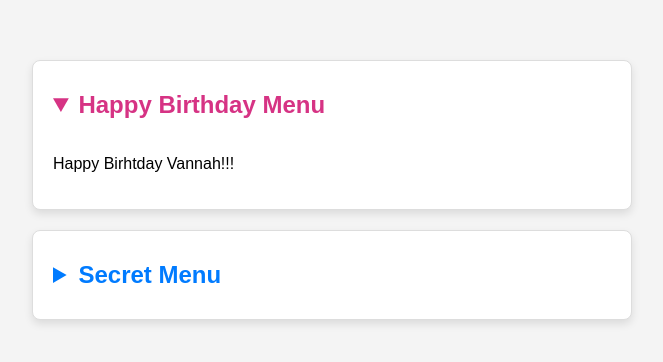
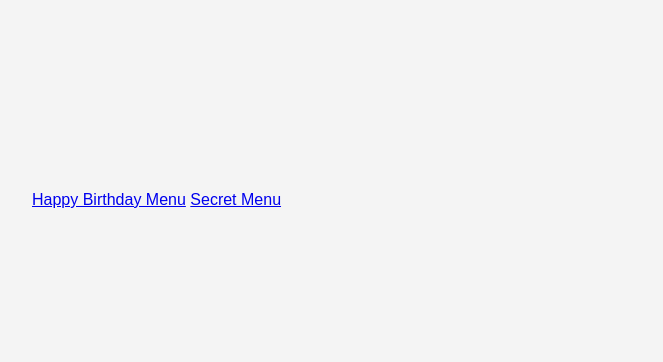
Before and after one commit to CouldntThink225/CouldntThink225.github.io, a plain HTML site: page index.html in a window 1280 px wide. Shown: the part 200-562 px from the top of the page, without its empty margins (308-971 px from the left). Drawn offline with Linux system fonts and the light colour scheme.

Commit message:
Update index.html

```diff
--- a/index.html
+++ b/index.html
@@ -64,20 +64,10 @@
 <body>
     <div class="container">
         <!-- Happy Birthday Menu -->
-        <details id="birthday-menu" class="menu" open>
-            <summary>Happy Birthday Menu</summary>
-            <div class="content">
-                <p>Happy Birhtday Vannah!!!</p>
-            </div>
-        </details>
+        <a href="/Happy Birthday/">Happy Birthday Menu</a>
 
         <!-- Secret Menu -->
-        <details id="secret-menu" class="menu">
-            <summary>Secret Menu</summary>
-            <div class="content">
-                <p>Unfortunately you must have a password to access this menu type it here! (Hint: It might be your birthday)</p>
-            </div>
-        </details>
+        <a href="/Secret Menu/Hoco Proposal/">Secret Menu</a>
     </div>
 </body>
 </html>
```
